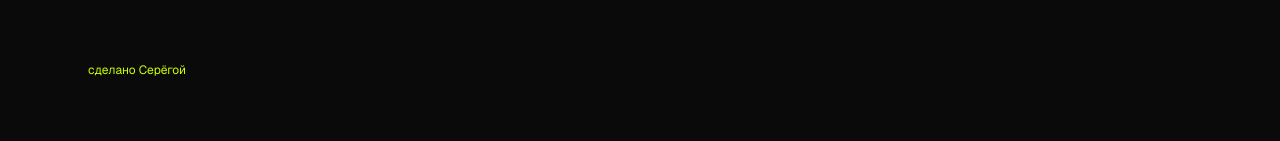
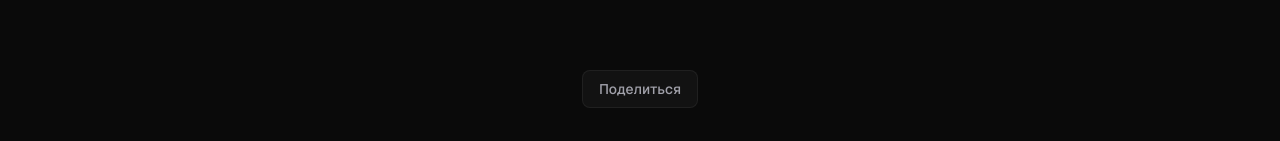
Before and after one commit to slaid098/slaid098-dev, a Next.js app: page /hobo in a window 1280 px wide. Shown: the part 802-943 px from the top of the page. Before the commit the page ends 912 px from the top, so only its background shows below. Built offline with nearby package versions, Linux system fonts and the light colour scheme; no server answers.

Commit message:
feat: add share button to app pages (Web Share API + clipboard)

```diff
--- a/src/app/[slug]/page.tsx
+++ b/src/app/[slug]/page.tsx
@@ -1,5 +1,6 @@
 import { appComponents } from "@/apps/app-components";
 import { AppNav } from "@/components/app-nav";
+import { ShareButton } from "@/components/share-button";
 import { getAllSlugs, getNeighbors, readManifest } from "@/lib/manifest";
 import type { Metadata, ResolvingMetadata } from "next";
 import { notFound } from "next/navigation";
@@ -75,6 +76,7 @@ export default async function Page({ params }: { params: Promise<{ slug: string
         )}
       </section>
       <AppComponent manifest={manifest} />
+      <ShareButton title={manifest.title} url={`${baseUrl}/${manifest.slug}`} />
       <AppNav next={next} prev={prev} />
     </>
   );
--- /dev/null
+++ b/src/components/share-button.tsx
@@ -0,0 +1,32 @@
+"use client";
+
+import { useState } from "react";
+
+export function ShareButton({ title, url }: { title: string; url: string }) {
+  const [copied, setCopied] = useState(false);
+
+  const handleShare = async () => {
+    if (navigator.share) {
+      await navigator.share({ title, url });
+    } else {
+      await navigator.clipboard.writeText(url);
+      setCopied(true);
+      setTimeout(() => setCopied(false), 2000);
+    }
+  };
+
+  return (
+    <div className="mx-auto mt-10 flex items-center justify-center gap-3">
+      <button
+        type="button"
+        onClick={handleShare}
+        className="rounded-lg border border-line bg-surface px-4 py-2 text-sm font-medium text-muted transition hover:border-accent hover:text-accent"
+      >
+        Поделиться
+      </button>
+      {copied && (
+        <span className="text-sm text-green-500 transition-opacity">Ссылка скопирована</span>
+      )}
+    </div>
+  );
+}
```
